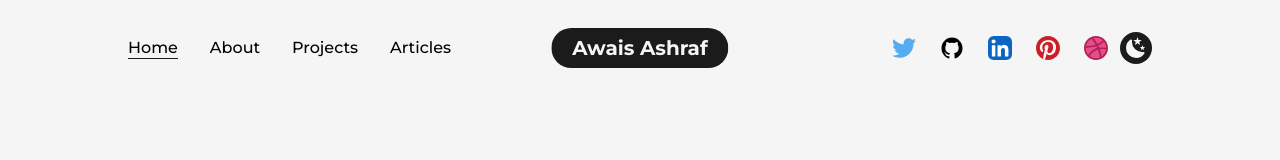
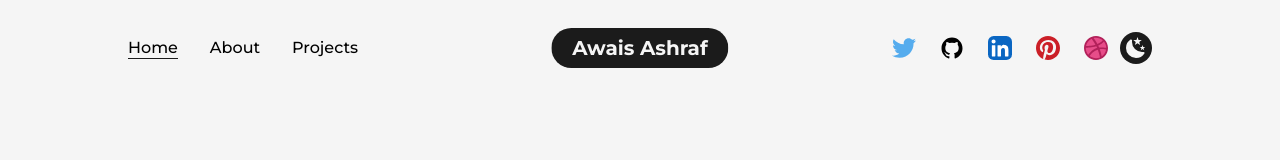
Before and after one commit to awais-cheema/Portfolio, a Next.js app: page / in a window 1280 px wide. Shown: the top 160 px of the page. Built offline with nearby package versions, Linux system fonts and the light colour scheme.

Commit message:
commented articles bar

```diff
--- a/src/components/NavBar.js
+++ b/src/components/NavBar.js
@@ -115,12 +115,12 @@ const NavBar = () => {
               className="mx-4 "
 
             />
-            <CustomLink
+            {/* <CustomLink
               href="/articles"
               title="Articles"
               className="ml-4 "
 
-            />
+            /> */}
           </nav>
 
           <nav className="flex items-center justify-center flex-wrap">
```
